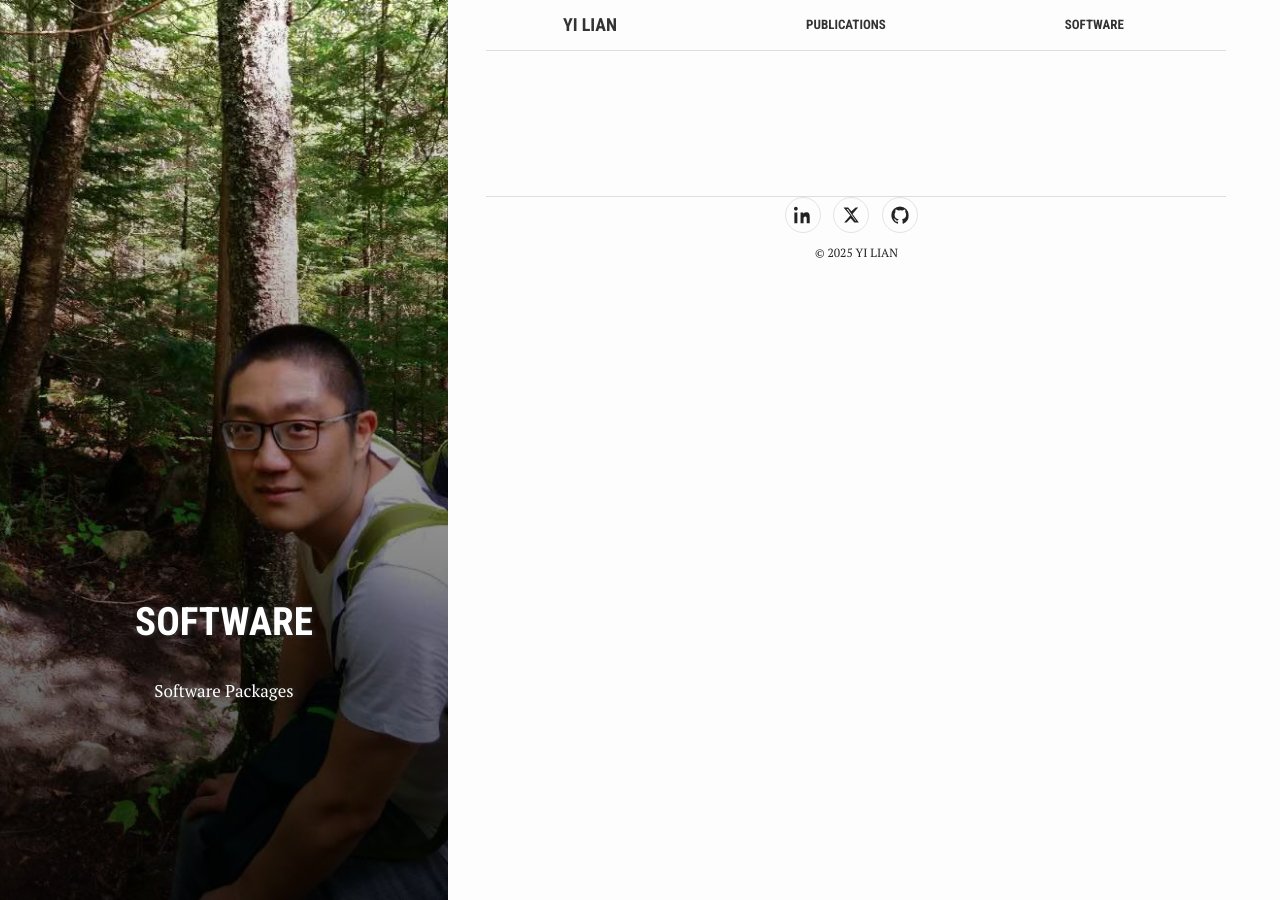
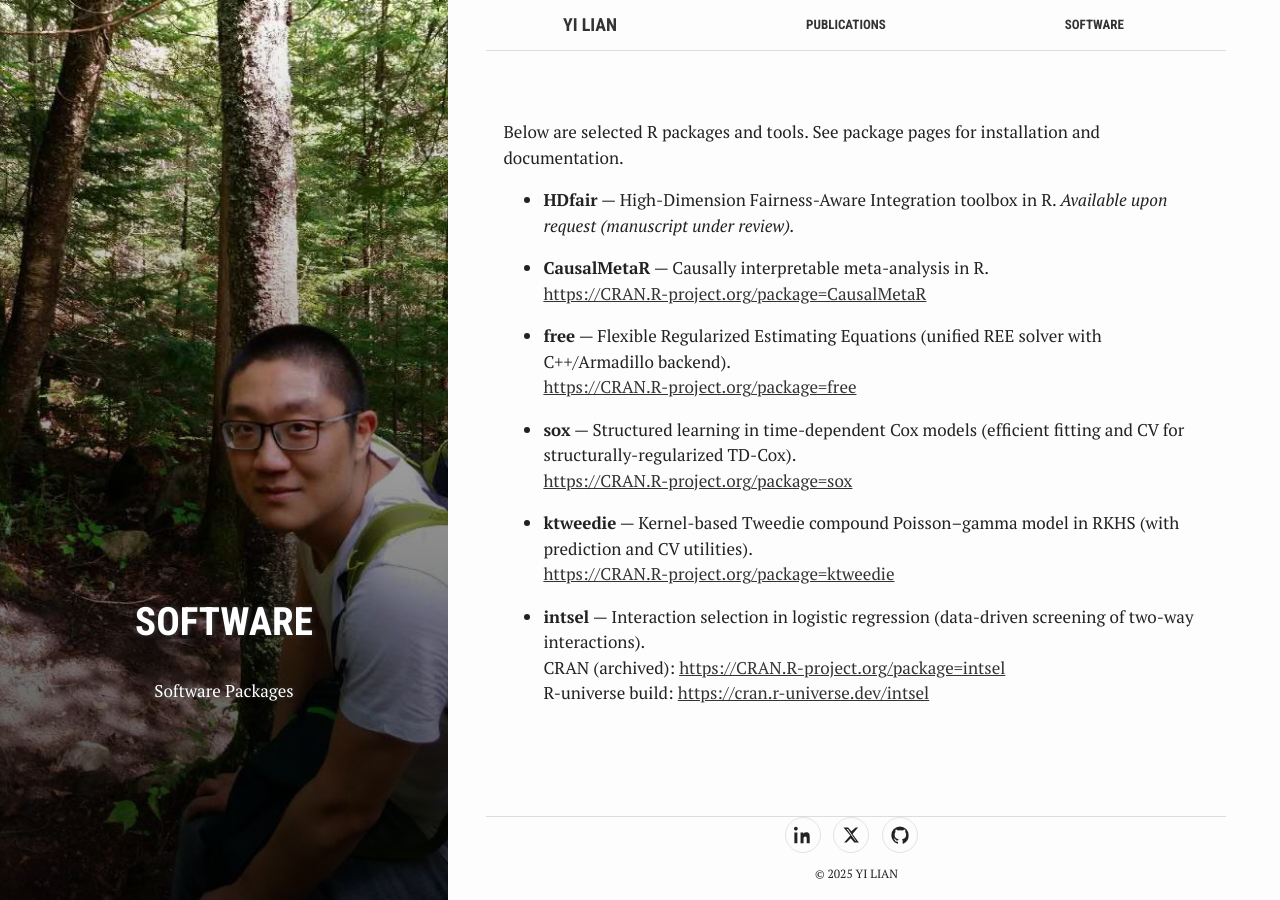
Before and after one commit to ly129/ly129.github.io, a Jekyll site: the page built from Software.md, in a window 1280 px wide. Built offline with Jekyll 4.4.1, drawn with Linux system fonts in a browser that asks for light colours.

Commit message:
Update Software.md

```diff
--- a/Software.md
+++ b/Software.md
@@ -7,3 +7,23 @@
 summary: "Software Packages"
 active: software
 ---
+
+Below are selected R packages and tools. See package pages for installation and documentation.
+
+- **HDfair** — High-Dimension Fairness-Aware Integration toolbox in R. *Available upon request (manuscript under review).*
+
+- **CausalMetaR** — Causally interpretable meta-analysis in R.
+  <https://CRAN.R-project.org/package=CausalMetaR>
+
+- **free** — Flexible Regularized Estimating Equations (unified REE solver with C++/Armadillo backend).
+  <https://CRAN.R-project.org/package=free>
+
+- **sox** — Structured learning in time-dependent Cox models (efficient fitting and CV for structurally-regularized TD-Cox).
+  <https://CRAN.R-project.org/package=sox>
+
+- **ktweedie** — Kernel-based Tweedie compound Poisson–gamma model in RKHS (with prediction and CV utilities).
+  <https://CRAN.R-project.org/package=ktweedie>
+
+- **intsel** — Interaction selection in logistic regression (data-driven screening of two-way interactions).
+  CRAN (archived): <https://CRAN.R-project.org/package=intsel>
+  R-universe build: <https://cran.r-universe.dev/intsel>
```
